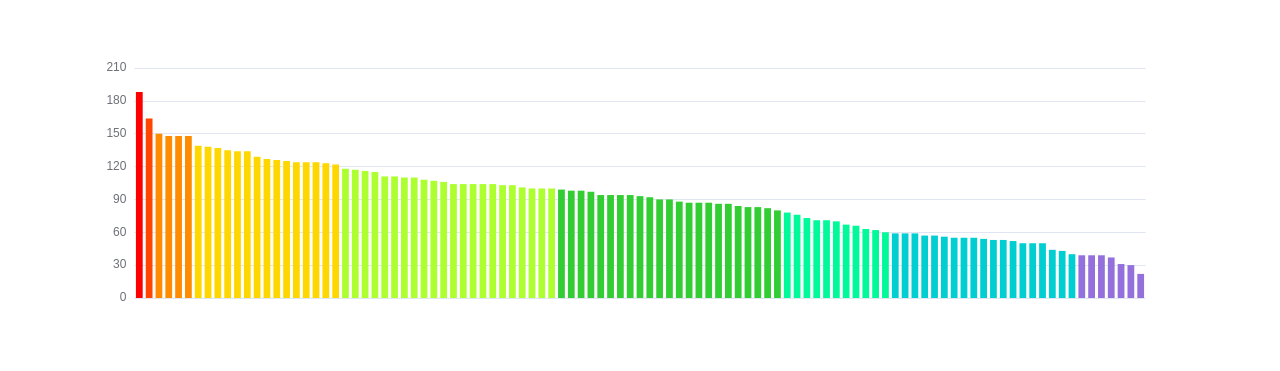
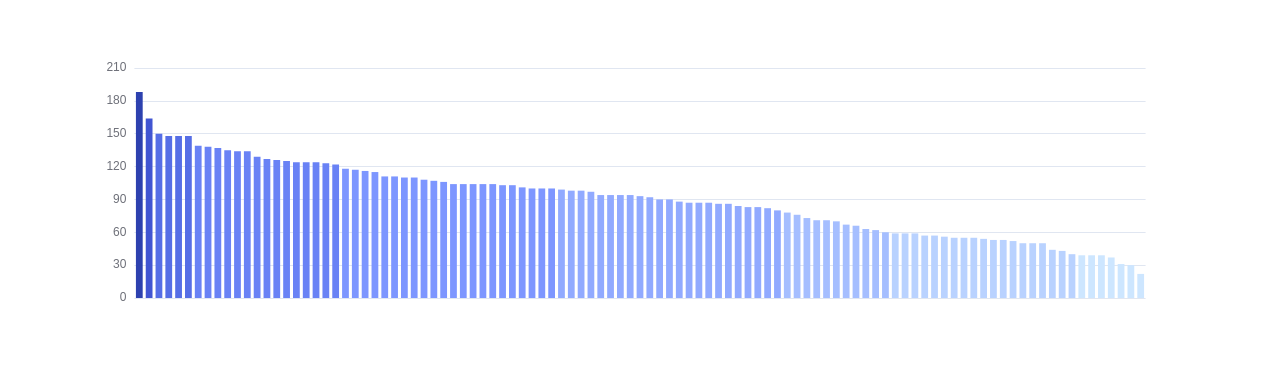
Before and after one commit to Ashleyyyyy663/ZhengGuan_Smartweb, a plain HTML site: page 网页/pages/html/总分柱状图.html in a window 1280 px wide. Drawn offline with nearby package versions, Linux system fonts and the light colour scheme.

Commit message:
Update 总分柱状图.html（增加名字显示+排序+分数段不同颜色）

```diff
--- a/网页/pages/html/总分柱状图.html
+++ b/网页/pages/html/总分柱状图.html
@@ -119,20 +119,20 @@
         { name: "黄登学", score: 110 }
     ].sort((a, b) => b.score - a.score); // 按分数从高到低排序
 
-    // 根据分数设置颜色，每20分一个分数段
     var colorMap = data.map(item => {
         var score = item.score;
-        if (score >= 180) return '#FF0000'; // 红色
-        if (score >= 160) return '#FF4500'; // 橙色
-        if (score >= 140) return '#FF8C00'; // 浅橙色
-        if (score >= 120) return '#FFD700'; // 金色
-        if (score >= 100) return '#ADFF2F'; // 绿色
-        if (score >= 80) return '#32CD32';  // 浅绿色
-        if (score >= 60) return '#00FA9A';  // 青绿色
-        if (score >= 40) return '#00CED1';  // 浅蓝色
-        if (score >= 20) return '#9370DB';  // 紫色
-        else return '#4682B4';              // 蓝色
+        if (score >= 180) return 'rgb(45, 65, 175)'; // 深蓝色
+        if (score >= 160) return 'rgb(65, 85, 210)'; // 中蓝色
+        if (score >= 140) return 'rgb(86, 110, 230)'; // 主色
+        if (score >= 120) return 'rgb(105, 130, 245)'; // 浅蓝色
+        if (score >= 100) return 'rgb(125, 150, 255)'; // 更浅的蓝色
+        if (score >= 80) return 'rgb(145, 170, 255)';  // 柔和的蓝色
+        if (score >= 60) return 'rgb(165, 190, 255)';  // 更柔和的蓝色
+        if (score >= 40) return 'rgb(185, 210, 255)';  // 更亮的蓝色
+        if (score >= 20) return 'rgb(205, 230, 255)';  // 非常浅的蓝色
+        else return 'rgb(225, 250, 255)'; // 接近白色的浅蓝色
     });
+
     option = {
         tooltip: {
             trigger: 'item',
```
